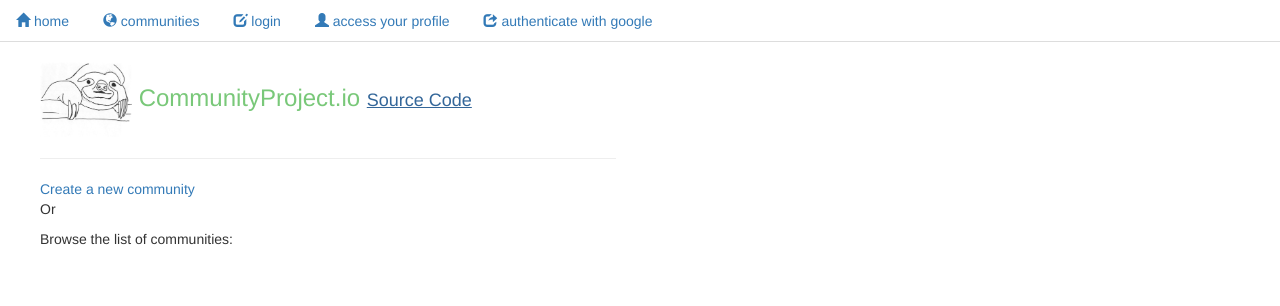
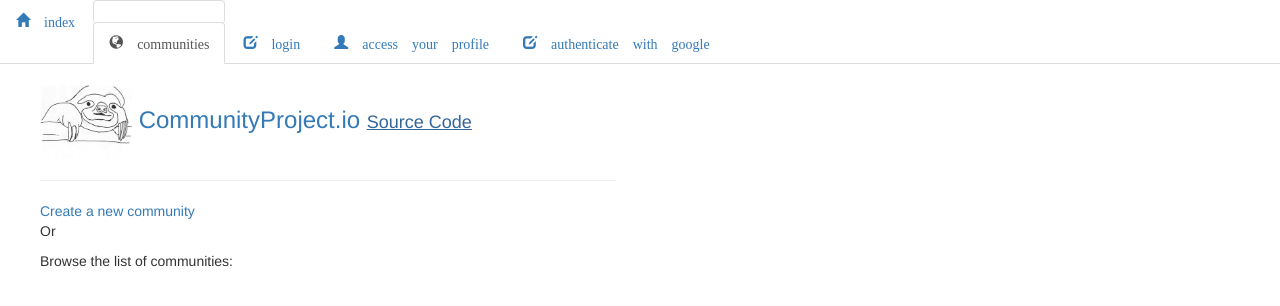
Before and after one commit to bendominguez011/community-project, a Flask app: page /community in a window 1280 px wide. Shown: the top 306 px of the page. Run offline with Flask 2, Linux system fonts and the light colour scheme; data that the repository does not hold is empty; some libraries are stand-ins or nearby versions.

Commit message:
+ licensing

```diff
--- a/templates/base.html
+++ b/templates/base.html
@@ -14,33 +14,34 @@
 	{% endif %}
 </head>
 <body>
+	{% if current_user.is_authenticated %}
+	{% set navbar = [
+		('/', 'index', 'index', 'glyphicon-home'),
+		('/community', 'communities', 'communities', 'glyphicon-globe'),
+		('/user', 'user history', 'user_profile', 'glyphicon-user'),
+		('/logout', 'logout', 'logout', 'glyphicon-edit'),
+		('/authenticate_with_google', 'authenticate with google', 'authenticate_with_google', 'glyphicon-edit')
+		] %}
+	{% else %}
+	{% set navbar = [
+		('/', 'index', 'index', 'glyphicon-home'),
+		('/community', 'communities', 'communities', 'glyphicon-globe'),
+		('/login', 'login', 'login', 'glyphicon-edit'),
+		('/user', 'access your profile', 'user_profile', 'glyphicon-user'),
+		('/authenticate_with_google', 'authenticate with google', 'authenticate_with_google', 'glyphicon-edit')
+		] %}
+	{% endif %}
+	{% set active_page = active_page|default('index') -%}
+
 	<nav role="navigation">
 		 <ul class="nav nav-tabs">
-			 <li role="presentation"><a href="{{ url_for('index') }}">
-				 <span class="glyphicon glyphicon-home" aria-hidden="true"></span>
-				 home</a></li>
-			 <li role="presentation"><a href="{{ url_for('communities') }}">
-				 <span class="glyphicon glyphicon-globe" aria-hidden="true"></span>
-				 communities</a></li>
-			{% if current_user.is_authenticated %}
-				<li role="presentation"><a href="{{ url_for('user_profile')}}">
-				<span class="glyphicon glyphicon-user" aria-hidden="true"></span>
-				user history</a></li>
-				<li role="presentation"><a href="{{ url_for('logout') }}">
-					<span class="glyphicon glyphicon-edit"></span>
-					logout</a></li>
-			{% else %}
-				<li role="presentation"><a href="{{ url_for('login') }}">
-					<span class="glyphicon glyphicon-edit"></span>
-					login</a></li>
-				<li role="presentation"><a href="{{ url_for('user_profile')}}">
-					<span class="glyphicon glyphicon-user" aria-hidden="true"></span>
-					access your profile</a></li>
-
-			{% endif %}
-			<li role="presentation"><a href="{{ url_for('authenticate_with_google')}}">
-			<span class="glyphicon glyphicon-share" aria-hidden="true"></span>
-			authenticate with google</a></li>
+			 {% for url, title, id, glyphicon in navbar %}
+			 <li {% if id == active_page %}class="active" {% endif %} >
+				 <a href=" {{ url|e }}">
+				 <span class="glyphicon {{ glyphicon|e }}"</span>
+				{{ title|e }}
+				</li>
+			{% endfor %}
 		 </ul>
 	</nav>
 	<div id="slogan" style="position: relative; left: 40px;">
@@ -53,11 +54,6 @@
 	<hr align="left" width="45%" style="position: relative; left: 40px;">
 {% with messages = get_flashed_messages() %}
 {% if messages %}
-	{% if request.MOBILE %}
-		<div>
-	{% else %}
-		<div style="position: relative; left: 85px;">
-{% endif %}
 	<ul style="list-style-type: none">
 		{% for message in messages %}
 		<li>{{ message }} </li>
--- a/templates/communities.html
+++ b/templates/communities.html
@@ -1,4 +1,5 @@
 {% extends "base.html" %}
+{% set active_page = "communities" %}
 {% block head %}
 {{ super()}}
 {% endblock head %}
--- a/templates/google.html
+++ b/templates/google.html
@@ -1,4 +1,5 @@
 {% extends "base.html" %}
+{% set active_page = "authenticate_with_google" %}
 {% block content %}
 <div style="position: relative; left: 40px;">
   <p> Authenticating with google coming soon!</p>
--- a/templates/index.html
+++ b/templates/index.html
@@ -1,4 +1,5 @@
 {% extends "base.html" %}
+{% set active_page = "index" %}
 {% block content %}
 <div style="position: relative; left: 40px; width: 75%;">
 <p> CommunityProject.io is currently in a public beta mode while I work out some bugs and add in some features.
--- a/templates/login.html
+++ b/templates/login.html
@@ -1,4 +1,5 @@
 {% extends "base.html" %}
+{% set active_page = "login" %}
 {% block content %}
 
 <div style="position: relative; left: 40px;">
--- a/templates/user.html
+++ b/templates/user.html
@@ -1,4 +1,5 @@
 {% extends "base.html" %}
+{% set active_page = "user" }
 {% block content %}
 <div style="position: relative; left: 40px;">
 <h1>Hello, {{ user.username }}</h1>
```
Also changed, not shown: templates/practice.html (deleted, +0 -19 lines), LICENSE.txt (added), templates/new_post.html (line endings or trailing spaces).
